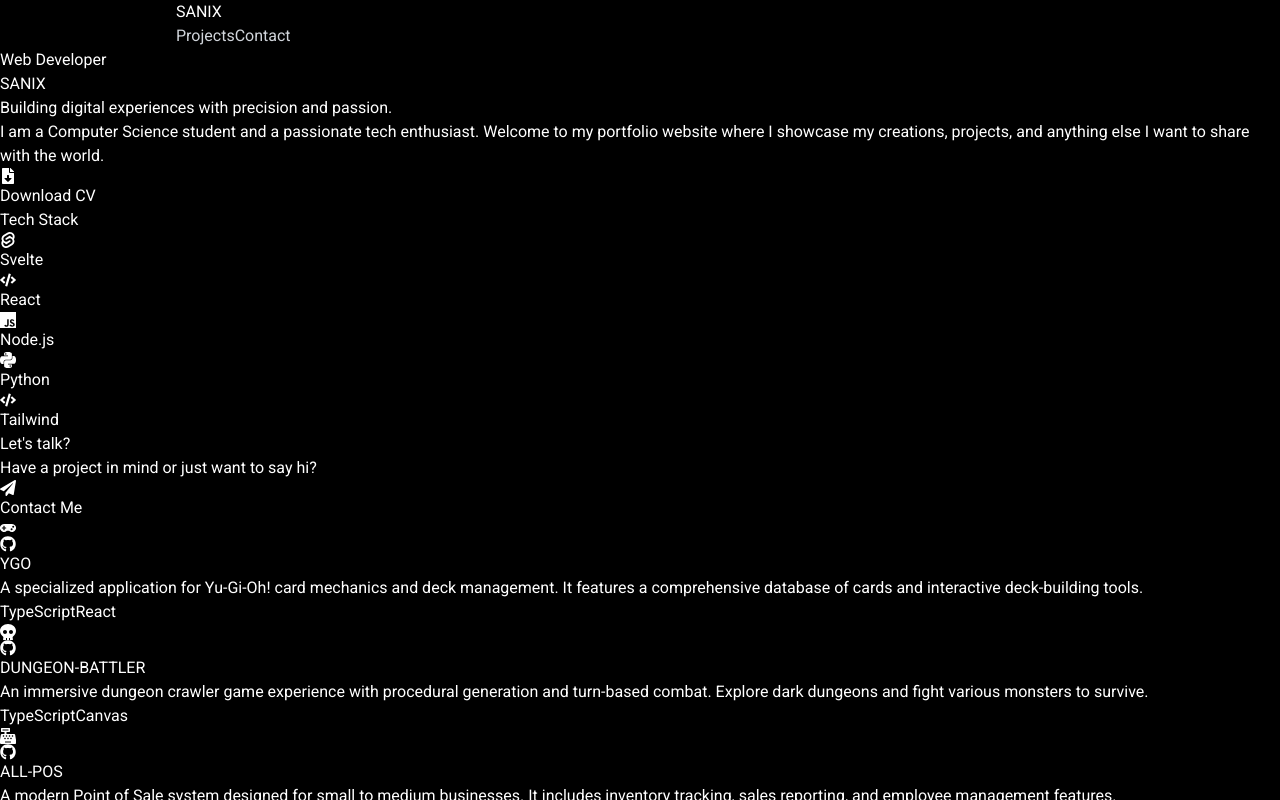
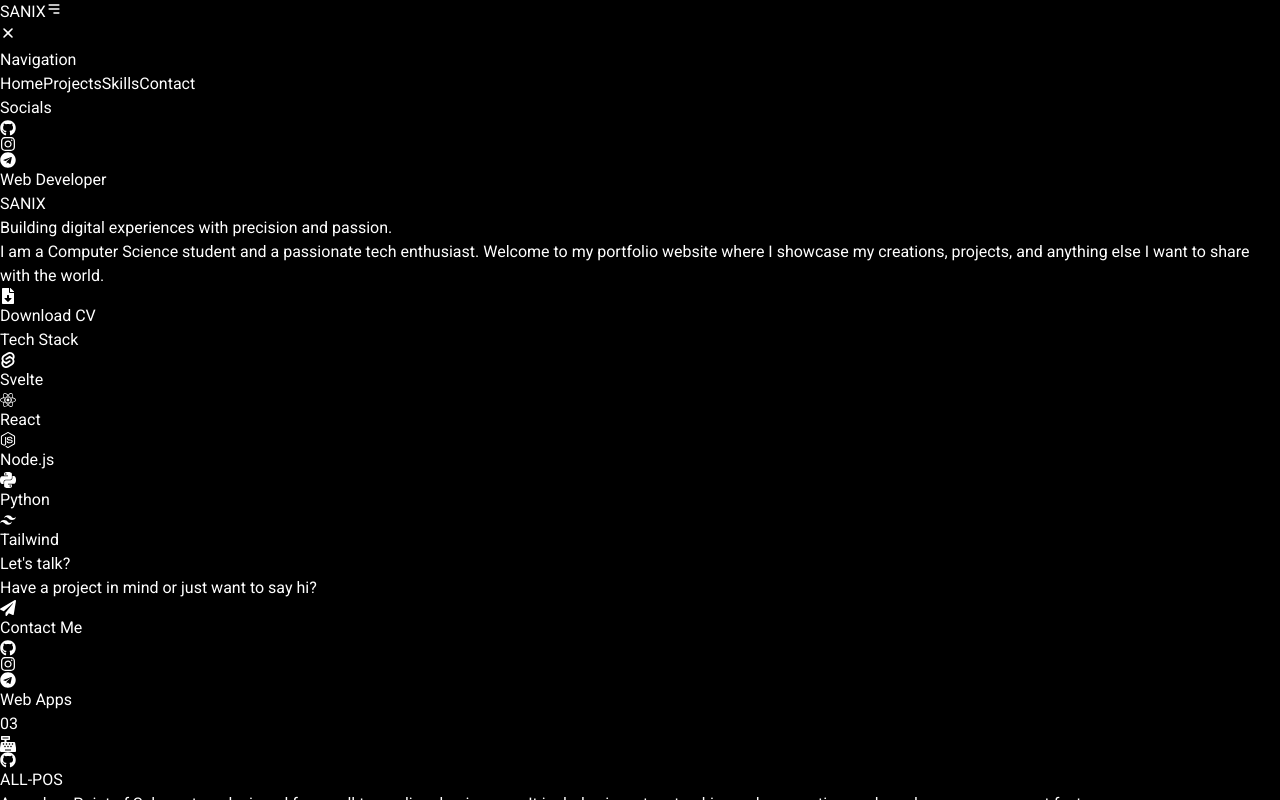
Before and after one commit to fatuhsa/sanixporto, a React (Vite) app: page / in a window 1280 px wide. Shown: the top 800 px of the page. Built offline with nearby package versions, Linux system fonts and the light colour scheme.

Commit message:
feat: complete bento portfolio redesign with sidebar navigation and functional links

```diff
--- /dev/null
+++ b/pnpm-workspace.yaml
@@ -0,0 +1,2 @@
+allowBuilds:
+  esbuild: set this to true or false
--- a/src/App.jsx
+++ b/src/App.jsx
@@ -7,9 +7,19 @@
 import ProjectCard from "./components/ProjectCard";
 import SkillsCard from "./components/SkillsCard";
 import ContactCard from "./components/ContactCard";
+import SocialCard from "./components/SocialCard";
 import { personalInfo, projects } from "./data/portfolioData";
 
 function App() {
+  const categories = ["Web App", "Game", "Tool", "Utility"];
+
+  const groupedProjects = projects.reduce((acc, project) => {
+    const cat = project.category || "Other";
+    if (!acc[cat]) acc[cat] = [];
+    acc[cat].push(project);
+    return acc;
+  }, {});
+
   return (
     <HelmetProvider>
       <div className="bg-black text-white select-none min-h-screen font-sans">
@@ -18,13 +28,37 @@
           description={personalInfo.description}
         />
         <Navbar />
-        <main className="pb-20">
+        <main className="pt-12 pb-20">
           <BentoGrid>
-            <ProfileCard />
-            <SkillsCard />
-            <ContactCard />
-            {projects.map((project, index) => (
-              <ProjectCard key={index} project={project} />
+            <ProfileCard id="home" />
+            <SkillsCard id="skills" />
+            <ContactCard id="contact" />
+            <SocialCard />
+
+            <div id="projects" className="md:col-span-4" />
+            {categories.map(category => (
+              groupedProjects[category] && (
+                <div key={category} className="md:col-span-4 mt-12 mb-4 contents">
+                  <div className="md:col-span-4 flex items-center gap-4 px-2 pt-12 pb-4">
+                    <h2 className="text-xl font-bold text-zinc-500 uppercase tracking-[0.3em]">
+                      {category}s
+                    </h2>
+                    <div className="h-px bg-zinc-800 flex-grow"></div>
+                    <span className="text-zinc-600 text-xs font-mono">
+                      {groupedProjects[category].length.toString().padStart(2, '0')}
+                    </span>
+                  </div>
+                  {[...groupedProjects[category]]
+                    .sort((a, b) => {
+                      if (a.gridSize === "md" && b.gridSize !== "md") return -1;
+                      if (a.gridSize !== "md" && b.gridSize === "md") return 1;
+                      return 0;
+                    })
+                    .map((project, index) => (
+                      <ProjectCard key={`${category}-${index}`} project={project} />
+                    ))}
+                </div>
+              )
             ))}
           </BentoGrid>
         </main>
--- a/src/components/BentoCard.jsx
+++ b/src/components/BentoCard.jsx
@@ -1,6 +1,9 @@
-export default function BentoCard({ children, className = "" }) {
+export default function BentoCard({ children, className = "", ...props }) {
   return (
-    <div className={`bg-zinc-900 border border-zinc-800 rounded-3xl p-6 transition-all duration-300 hover:border-zinc-700 hover:scale-[1.01] ${className}`}>
+    <div
+      className={`bg-zinc-900 border border-zinc-800 rounded-3xl p-6 transition-all duration-300 hover:border-zinc-700 hover:scale-[1.01] ${className}`}
+      {...props}
+    >
       {children}
     </div>
   );
--- a/src/components/BentoGrid.jsx
+++ b/src/components/BentoGrid.jsx
@@ -1,6 +1,6 @@
 export default function BentoGrid({ children, className = "" }) {
   return (
-    <div className={`grid grid-cols-1 md:grid-cols-4 gap-4 max-w-7xl mx-auto px-4 py-12 auto-rows-[180px] ${className}`}>
+    <div className={`grid grid-cols-1 md:grid-cols-4 grid-flow-row-dense gap-4 max-w-7xl mx-auto px-4 py-12 auto-rows-min md:auto-rows-[180px] ${className}`}>
       {children}
     </div>
   );
--- a/src/components/ContactCard.jsx
+++ b/src/components/ContactCard.jsx
@@ -2,9 +2,9 @@
 import { personalInfo } from "../data/portfolioData";
 import { FaPaperPlane } from "react-icons/fa";
 
-export default function ContactCard() {
+export default function ContactCard(props) {
   return (
-    <BentoCard className="md:col-span-1 md:row-span-1 flex flex-col justify-between">
+    <BentoCard {...props} className={`md:col-span-1 md:row-span-1 flex flex-col justify-between ${props.className || ""}`}>
       <div>
         <h3 className="text-2xl font-bold text-white mb-2">Let&apos;s talk?</h3>
         <p className="text-zinc-400 text-sm leading-relaxed">
--- a/src/components/Navbar.jsx
+++ b/src/components/Navbar.jsx
@@ -1,7 +1,11 @@
 import { useState, useEffect } from "react";
+import { HiMenuAlt3, HiX } from "react-icons/hi";
+import { FaGithub, FaInstagram, FaTelegram } from "react-icons/fa";
+import { socialLinks } from "../data/portfolioData";
 
 const NavBar = () => {
   const [scrolled, setScrolled] = useState(false);
+  const [isOpen, setIsOpen] = useState(false);
 
   useEffect(() => {
     const handleScroll = () => {
@@ -11,26 +15,95 @@
     return () => window.removeEventListener("scroll", handleScroll);
   }, []);
 
+  const toggleMenu = () => setIsOpen(!isOpen);
+
+  const navLinks = [
+    { name: "Home", href: "#" },
+    { name: "Projects", href: "#projects" },
+    { name: "Skills", href: "#skills" },
+    { name: "Contact", href: "#contact" },
+  ];
+
   return (
+    <>
+      {/* Top Bar */}
       <nav
         className={`fixed w-full top-0 left-0 z-50 transition-all duration-300 ${
-        scrolled ? "py-4 glass-effect" : "py-6 bg-transparent"
+          scrolled ? "py-4 glass-effect border-b border-zinc-800/50" : "py-6 bg-transparent"
         }`}
       >
-      <div className="content-container flex justify-between items-center">
-        <a href="#intro" className="font-bold text-2xl tracking-tighter hover:opacity-80 transition-opacity">
-          SANI<span className="text-gray-500">X</span>
+        <div className="max-w-7xl mx-auto px-6 flex justify-between items-center">
+          <a href="#" className="font-bold text-2xl tracking-tighter hover:opacity-80 transition-opacity">
+            SANI<span className="text-zinc-500">X</span>
           </a>
-        <div className="flex space-x-8">
-          <a href="#projects" className="nav-link font-medium">
-            Projects
+
+          <button
+            onClick={toggleMenu}
+            className="p-2 hover:bg-zinc-800 rounded-xl transition-colors group"
+            aria-label="Toggle Menu"
+          >
+            <HiMenuAlt3 className="text-3xl group-hover:text-white text-zinc-400" />
+          </button>
+        </div>
+      </nav>
+
+      {/* Sidebar Overlay */}
+      <div
+        className={`fixed inset-0 bg-black/60 backdrop-blur-sm z-[60] transition-opacity duration-500 ${
+          isOpen ? "opacity-100 pointer-events-auto" : "opacity-0 pointer-events-none"
+        }`}
+        onClick={toggleMenu}
+      />
+
+      {/* Sidebar Panel */}
+      <aside
+        className={`fixed top-0 right-0 h-full w-full md:w-[400px] bg-zinc-950 z-[70] shadow-2xl border-l border-zinc-800 transition-transform duration-500 ease-in-out ${
+          isOpen ? "translate-x-0" : "translate-x-full"
+        }`}
+      >
+        <div className="flex flex-col h-full p-8">
+          <div className="flex justify-end">
+            <button
+              onClick={toggleMenu}
+              className="p-2 hover:bg-zinc-800 rounded-xl transition-colors group"
+            >
+              <HiX className="text-3xl group-hover:text-white text-zinc-400" />
+            </button>
+          </div>
+
+          <div className="flex-grow flex flex-col justify-center gap-8">
+            <span className="text-xs uppercase tracking-[0.2em] text-zinc-500 font-semibold">Navigation</span>
+            <div className="flex flex-col gap-6">
+              {navLinks.map((link) => (
+                <a
+                  key={link.name}
+                  href={link.href}
+                  onClick={toggleMenu}
+                  className="text-5xl md:text-6xl font-black tracking-tighter hover:text-blue-500 transition-colors"
+                >
+                  {link.name}
                 </a>
-          <a href="#contact" className="nav-link font-medium">
-            Contact
+              ))}
+            </div>
+          </div>
+
+          <div className="pt-8 border-t border-zinc-800">
+            <span className="text-xs uppercase tracking-[0.2em] text-zinc-500 font-semibold block mb-6">Socials</span>
+            <div className="flex gap-6">
+              <a href={socialLinks.github} target="_blank" rel="noreferrer" className="text-2xl text-zinc-400 hover:text-white transition-colors">
+                <FaGithub />
+              </a>
+              <a href={socialLinks.instagram} target="_blank" rel="noreferrer" className="text-2xl text-zinc-400 hover:text-white transition-colors">
+                <FaInstagram />
+              </a>
+              <a href={socialLinks.telegram} target="_blank" rel="noreferrer" className="text-2xl text-zinc-400 hover:text-white transition-colors">
+                <FaTelegram />
               </a>
             </div>
           </div>
-    </nav>
+        </div>
+      </aside>
+    </>
   );
 };
 
--- a/src/components/ProfileCard.jsx
+++ b/src/components/ProfileCard.jsx
@@ -2,9 +2,9 @@
 import { personalInfo } from "../data/portfolioData";
 import { FaFileDownload } from "react-icons/fa";
 
-export default function ProfileCard() {
+export default function ProfileCard(props) {
   return (
-    <BentoCard className="md:col-span-2 md:row-span-2 p-8 flex flex-col justify-between group overflow-hidden relative">
+    <BentoCard {...props} className={`md:col-span-2 md:row-span-2 p-8 flex flex-col justify-between group overflow-hidden relative ${props.className || ""}`}>
       <div className="z-10">
         <span className="text-blue-500 font-bold tracking-widest uppercase text-sm mb-2 block">
           {personalInfo.role}
@@ -22,7 +22,9 @@
 
       <div className="z-10 flex flex-wrap gap-4">
         <a
-          href="#"
+          href="https://drive.google.com/file/d/19WJloNPi9ZwIyCgdgMyUrAbQvY3dlSmq/view?usp=drive_link"
+          target="_blank"
+          rel="noopener noreferrer"
           className="flex items-center gap-2 bg-white text-black px-6 py-3 rounded-full font-bold hover:bg-zinc-200 transition-colors"
         >
           <FaFileDownload />
--- a/src/components/SkillsCard.jsx
+++ b/src/components/SkillsCard.jsx
@@ -1,9 +1,9 @@
 import BentoCard from "./BentoCard";
 import { skills } from "../data/portfolioData";
 
-export default function SkillsCard() {
+export default function SkillsCard(props) {
   return (
-    <BentoCard className="md:col-span-2 md:row-span-1 flex flex-col justify-between">
+    <BentoCard {...props} className={`md:col-span-2 md:row-span-1 flex flex-col justify-between ${props.className || ""}`}>
       <div>
         <h3 className="text-xs uppercase text-zinc-500 font-semibold tracking-wider mb-4">
           Tech Stack
--- a/src/data/portfolioData.js
+++ b/src/data/portfolioData.js
@@ -1,19 +1,19 @@
 import {
   SiSvelte,
   SiJavascript,
-  SiTelegram,
   SiPython,
+  SiTailwindcss,
+  SiNodedotjs,
 } from "react-icons/si";
 import {
   FaCalculator,
-  FaCode,
   FaGamepad,
   FaSkull,
   FaCashRegister,
   FaBroadcastTower,
   FaRobot,
   FaSearch,
-  FaTerminal
+  FaReact
 } from "react-icons/fa";
 
 export const personalInfo = {
@@ -33,10 +33,10 @@
 
 export const skills = [
   { name: "Svelte", icon: SiSvelte },
-  { name: "React", icon: FaCode },
-  { name: "Node.js", icon: SiJavascript },
+  { name: "React", icon: FaReact },
+  { name: "Node.js", icon: SiNodedotjs },
   { name: "Python", icon: SiPython },
-  { name: "Tailwind", icon: FaCode },
+  { name: "Tailwind", icon: SiTailwindcss },
 ];
 
 export const projects = [
--- a/src/index.css
+++ b/src/index.css
@@ -14,6 +14,10 @@
   margin: 0;
   padding: 0;
   box-sizing: border-box;
+}
+
+#projects, #skills, #contact {
+  scroll-margin-top: 100px;
 }
 
 body {
```
Also changed, not shown: 4 other files (tests, documents, lock files or other folders). Lines whose indentation alone changed are shown as unchanged.
